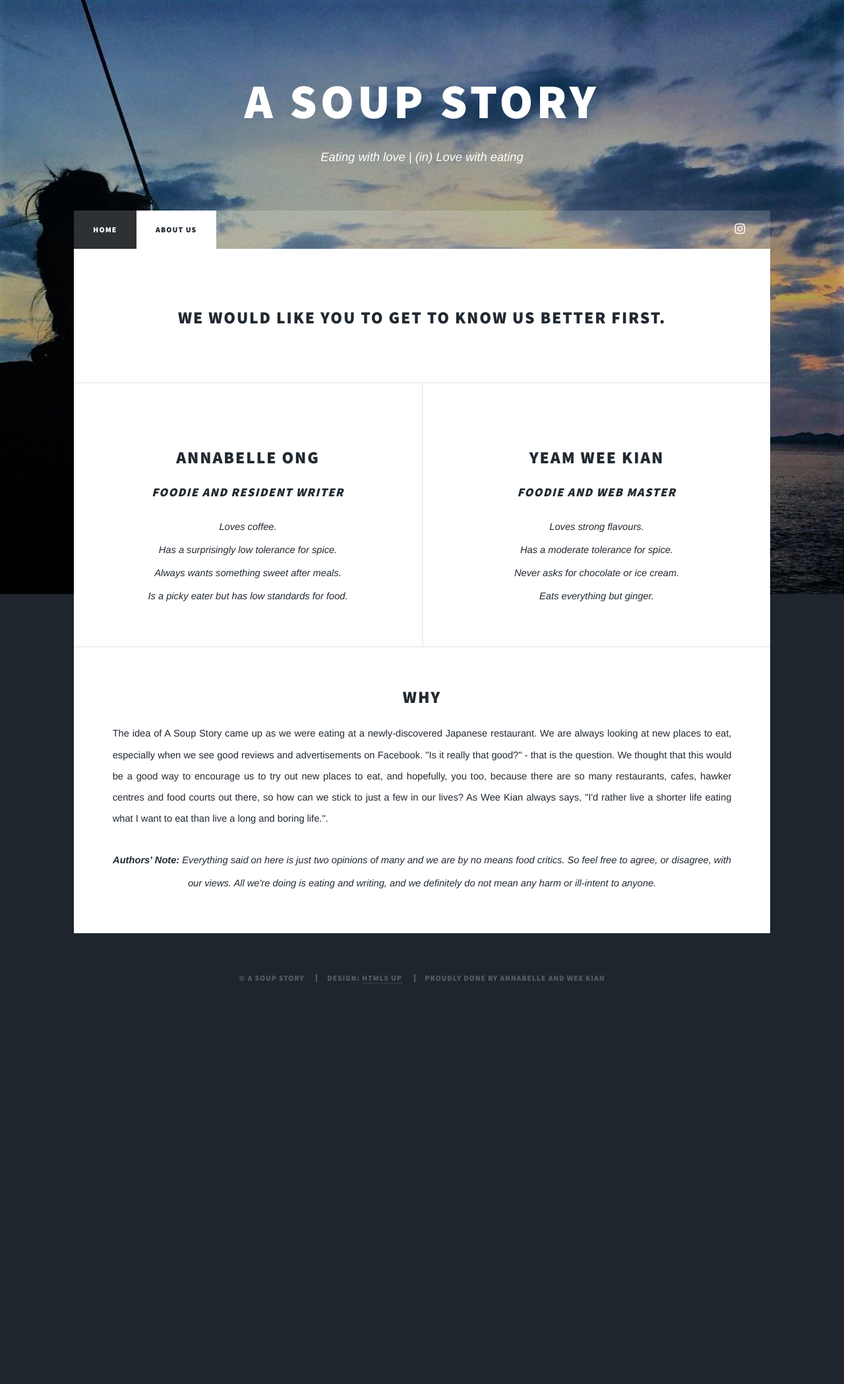
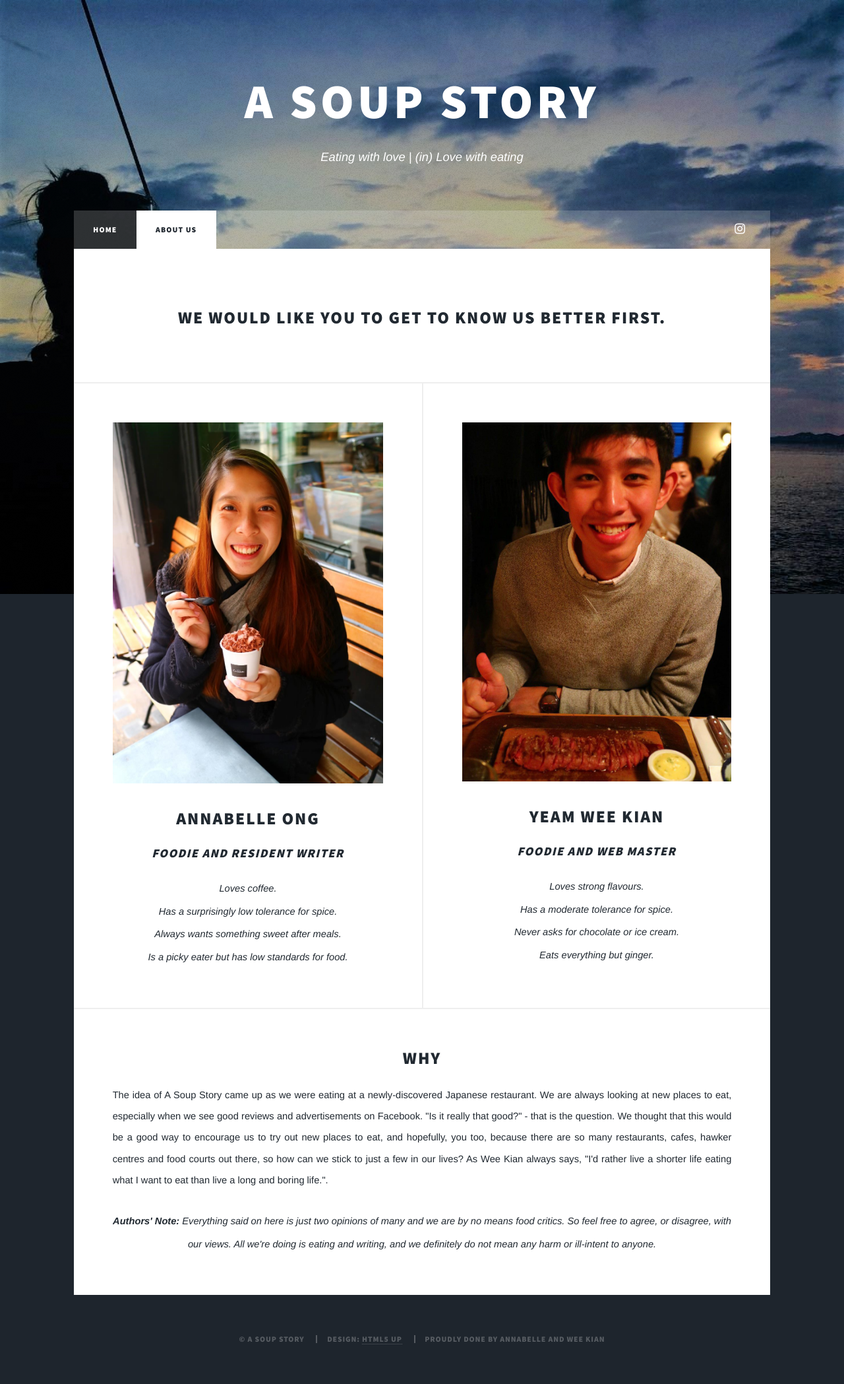
Before and after one commit to weekian/a-soup-story, a Jekyll site: the page built from about.md, in a window 1280 px wide. Shown: the whole page at 66% size. Built offline with Jekyll 4.4.1, drawn with Linux system fonts in a browser that asks for light colours; before the commit the page ends 1549 px from its top, so only the background shows below that.

Commit message:
Update about.html

```diff
--- a/_layouts/about.html
+++ b/_layouts/about.html
@@ -16,7 +16,7 @@
     </article>
     <section class="posts">
       <article>
-        <a class="image fit"><img src="{{ "" | absolute_url | replace: "http", secure }}assets/images/belle.jpg" alt="" /></a>
+        <a class="image fit"><img src="{{'assets/images/belle.jpg' | relative_url | replace: "http", secure"}}" alt="" /></a>
         <header>
           <h2>Annabelle Ong</h2>
           <h3><i>Foodie and Resident writer</i></h3>
@@ -30,7 +30,7 @@
       </article>
 
       <article>
-        <a class="image fit"><img src="{{ "" | absolute_url | replace: "http", secure }}assets/images/wk.jpg" alt="" /></a>
+        <a class="image fit"><img src="{{'assets/images/wk.jpg' | relative_url | replace: "http", secure"}}" alt="" /></a>
         <header>
           <h2>Yeam Wee Kian</h2>
           <h3><i>Foodie and Web Master</i></h3>
```
